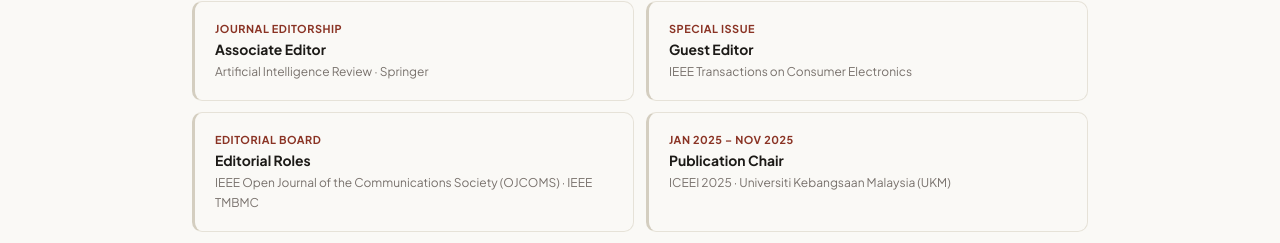
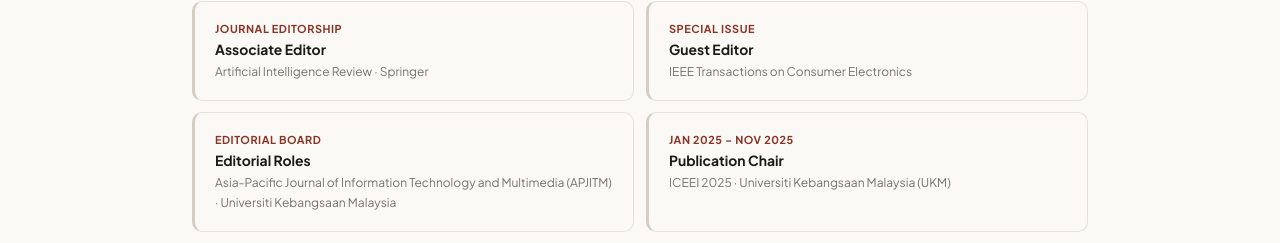
Before and after one commit to kamrul-ukm/kamrul-ukm.github.io, a plain HTML site: page index.html in a window 1280 px wide. Shown: the part 5836-6079 px from the top of the page. Drawn offline with Linux system fonts and the light colour scheme.

Commit message:
Editorial Board: APJITM
Co-Authored-By: Claude Opus 5.5 <noreply@anthropic.com>
Claude-Session: https://claude.ai/code/session_01Aon2XpVj9ZwjskcGeGdyK7

```diff
--- a/index.html
+++ b/index.html
@@ -1611,7 +1611,7 @@
         <div>
           <div class="award-year">Editorial Board</div>
           <div class="award-title">Editorial Roles</div>
-          <div class="award-org">IEEE Open Journal of the Communications Society (OJCOMS) · IEEE TMBMC</div>
+          <div class="award-org">Asia-Pacific Journal of Information Technology and Multimedia (APJITM) · Universiti Kebangsaan Malaysia</div>
         </div>
       </div>
       <div class="award-card reveal reveal-delay-1">
```
Also changed, not shown: redesign/index.html (+1 -1 lines).
